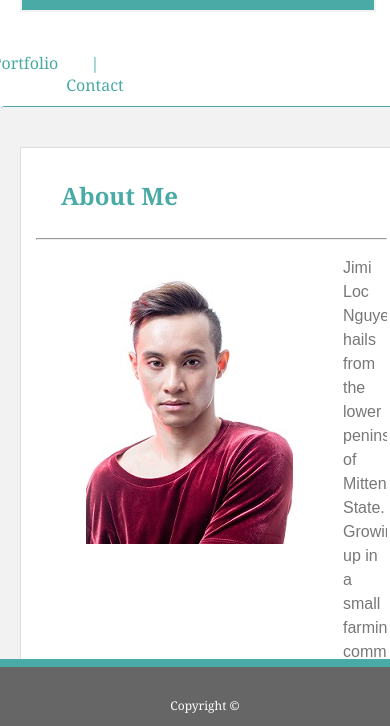
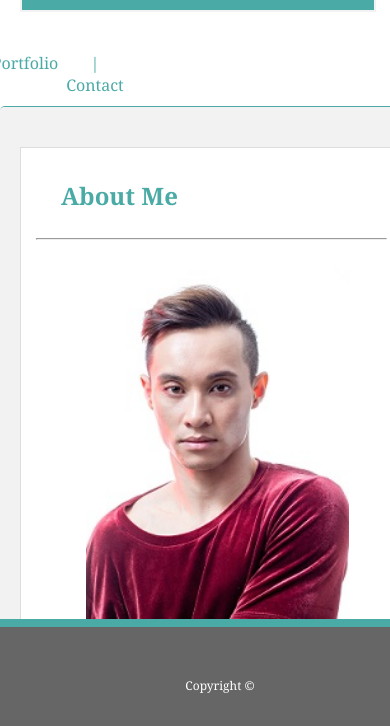
Before and after one commit to jimilocn/Responsive-Portfolio, a plain HTML site: page index.html in a window 390 px wide. Shown: the part 118-844 px from the top of the page. Drawn offline with Linux system fonts and the light colour scheme.

Commit message:
fixed size for 640 headshot in bio

```diff
--- a/assets/css/style.css
+++ b/assets/css/style.css
@@ -324,6 +324,7 @@ a:hover {
         width: 80%;
     }
 }
+
 @media screen and (max-width: 768px) {
     body {
         clear: both;
@@ -347,6 +348,7 @@ a:hover {
         margin-right: 100px;
     }
 }
+
 @media screen and (max-width: 640px) {
     body {
         clear: both;
@@ -435,5 +437,13 @@ a:hover {
         left: -80px;
         top: -400px;
     }
-
+    #headshot {
+        width: 75%;
+        margin-bottom: 0;
     }
+    p {
+        width:75%;
+        margin-left:30px;
+        padding:20px;
+    }
+}
```
Also changed, not shown: contact.html (line endings or trailing spaces). Lines whose indentation alone changed are shown as unchanged.
